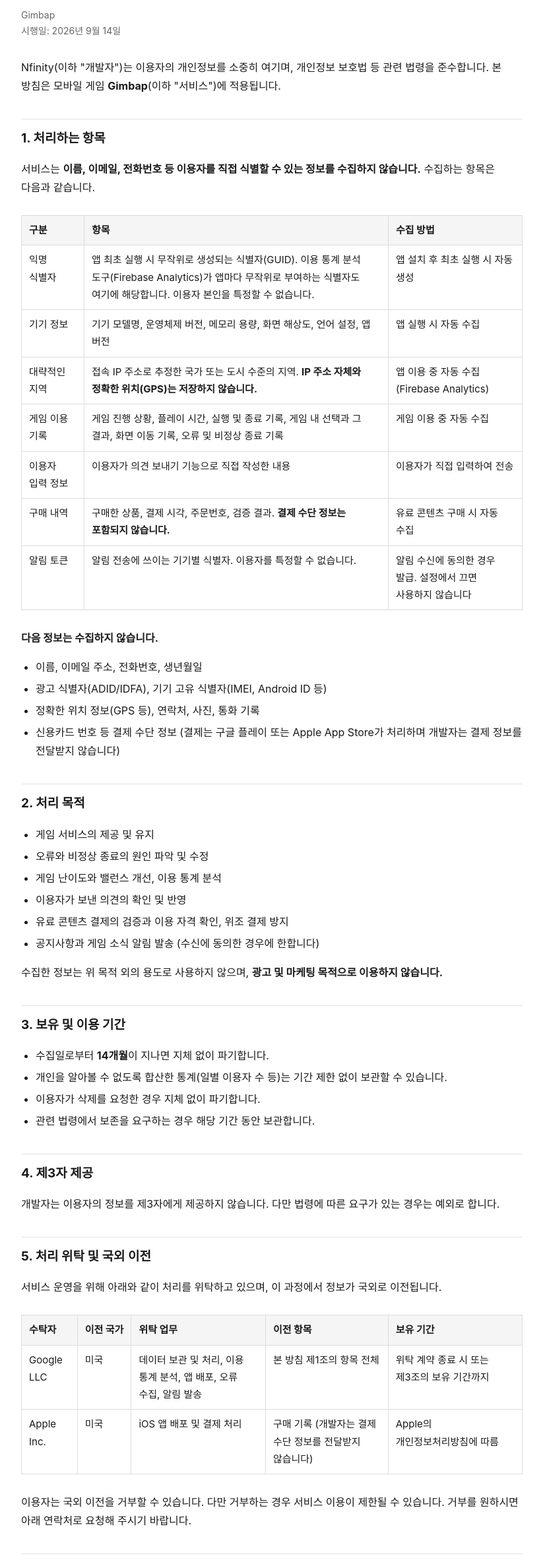
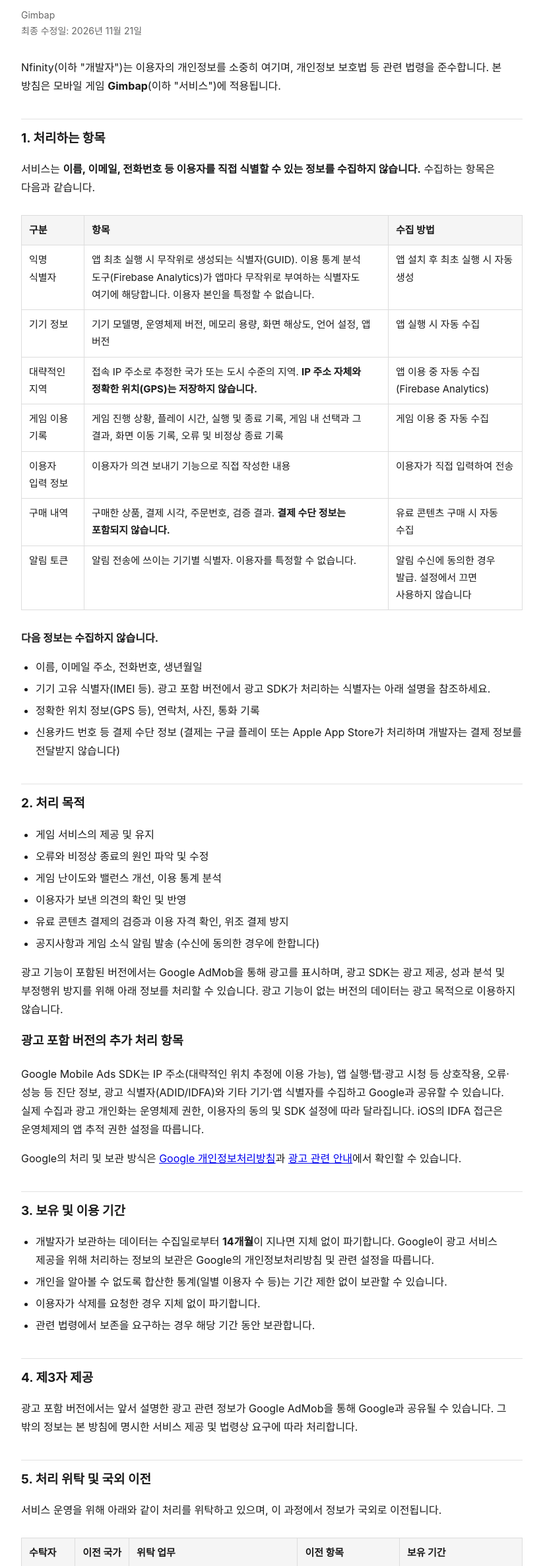
Before and after one commit to nfinity-hub/gimbap-legal, a plain HTML site: page privacy.html in a window 1280 px wide. Shown: the part 121-2495 px from the top of the page at 66% size, without its empty margins (228-1051 px from the left). Drawn offline with Linux system fonts and the light colour scheme.

Commit message:
Disclose AdMob data processing for ad-supported versions
Updated privacy policy to reflect the latest modifications regarding data collection and advertising practices.

```diff
--- a/privacy.html
+++ b/privacy.html
@@ -39,7 +39,7 @@
 <a class="lang" href="./privacy-en.html">English</a>
 
 <h1>개인정보처리방침</h1>
-<p class="meta">Gimbap<br>시행일: 2026년 9월 14일</p>
+<p class="meta">Gimbap<br>최종 수정일: 2026년 11월 21일</p>
 
 <p>Nfinity(이하 "개발자")는 이용자의 개인정보를 소중히 여기며, 개인정보 보호법 등 관련 법령을 준수합니다.
 본 방침은 모바일 게임 <strong>Gimbap</strong>(이하 "서비스")에 적용됩니다.</p>
@@ -95,7 +95,7 @@
 <p><strong>다음 정보는 수집하지 않습니다.</strong></p>
 <ul>
   <li>이름, 이메일 주소, 전화번호, 생년월일</li>
-  <li>광고 식별자(ADID/IDFA), 기기 고유 식별자(IMEI, Android ID 등)</li>
+  <li>기기 고유 식별자(IMEI 등). 광고 포함 버전에서 광고 SDK가 처리하는 식별자는 아래 설명을 참조하세요.</li>
   <li>정확한 위치 정보(GPS 등), 연락처, 사진, 통화 기록</li>
   <li>신용카드 번호 등 결제 수단 정보 (결제는 구글 플레이 또는 Apple App Store가 처리하며 개발자는 결제 정보를 전달받지 않습니다)</li>
 </ul>
@@ -109,18 +109,21 @@
   <li>유료 콘텐츠 결제의 검증과 이용 자격 확인, 위조 결제 방지</li>
   <li>공지사항과 게임 소식 알림 발송 (수신에 동의한 경우에 한합니다)</li>
 </ul>
-<p>수집한 정보는 위 목적 외의 용도로 사용하지 않으며, <strong>광고 및 마케팅 목적으로 이용하지 않습니다.</strong></p>
+<p>광고 기능이 포함된 버전에서는 Google AdMob을 통해 광고를 표시하며, 광고 SDK는 광고 제공, 성과 분석 및 부정행위 방지를 위해 아래 정보를 처리할 수 있습니다. 광고 기능이 없는 버전의 데이터는 광고 목적으로 이용하지 않습니다.</p>
+<h3>광고 포함 버전의 추가 처리 항목</h3>
+<p>Google Mobile Ads SDK는 IP 주소(대략적인 위치 추정에 이용 가능), 앱 실행·탭·광고 시청 등 상호작용, 오류·성능 등 진단 정보, 광고 식별자(ADID/IDFA)와 기타 기기·앱 식별자를 수집하고 Google과 공유할 수 있습니다. 실제 수집과 광고 개인화는 운영체제 권한, 이용자의 동의 및 SDK 설정에 따라 달라집니다. iOS의 IDFA 접근은 운영체제의 앱 추적 권한 설정을 따릅니다.</p>
+<p>Google의 처리 및 보관 방식은 <a href="https://policies.google.com/privacy">Google 개인정보처리방침</a>과 <a href="https://policies.google.com/technologies/ads">광고 관련 안내</a>에서 확인할 수 있습니다.</p>
 
 <h2>3. 보유 및 이용 기간</h2>
 <ul>
-  <li>수집일로부터 <strong>14개월</strong>이 지나면 지체 없이 파기합니다.</li>
+  <li>개발자가 보관하는 데이터는 수집일로부터 <strong>14개월</strong>이 지나면 지체 없이 파기합니다. Google이 광고 서비스 제공을 위해 처리하는 정보의 보관은 Google의 개인정보처리방침 및 관련 설정을 따릅니다.</li>
   <li>개인을 알아볼 수 없도록 합산한 통계(일별 이용자 수 등)는 기간 제한 없이 보관할 수 있습니다.</li>
   <li>이용자가 삭제를 요청한 경우 지체 없이 파기합니다.</li>
   <li>관련 법령에서 보존을 요구하는 경우 해당 기간 동안 보관합니다.</li>
 </ul>
 
 <h2>4. 제3자 제공</h2>
-<p>개발자는 이용자의 정보를 제3자에게 제공하지 않습니다. 다만 법령에 따른 요구가 있는 경우는 예외로 합니다.</p>
+<p>광고 포함 버전에서는 앞서 설명한 광고 관련 정보가 Google AdMob을 통해 Google과 공유될 수 있습니다. 그 밖의 정보는 본 방침에 명시한 서비스 제공 및 법령상 요구에 따라 처리합니다.</p>
 
 <h2>5. 처리 위탁 및 국외 이전</h2>
 <p>서비스 운영을 위해 아래와 같이 처리를 위탁하고 있으며, 이 과정에서 정보가 국외로 이전됩니다.</p>
@@ -131,7 +134,7 @@
   <tr>
     <td>Google LLC</td>
     <td>미국</td>
-    <td>데이터 보관 및 처리, 이용 통계 분석, 앱 배포, 오류 수집, 알림 발송</td>
+    <td>데이터 보관 및 처리, 이용 통계 분석, 앱 배포, 오류 수집, 알림 발송, 광고 포함 버전의 AdMob 광고 제공·측정 및 부정행위 방지</td>
     <td>본 방침 제1조의 항목 전체</td>
     <td>위탁 계약 종료 시 또는 제3조의 보유 기간까지</td>
   </tr>
@@ -165,7 +168,7 @@
 
 <h2>8. 안전성 확보 조치</h2>
 <ul>
-  <li>이용자를 직접 식별할 수 있는 정보를 수집하지 않고 익명 식별자만을 사용합니다.</li>
+  <li>서비스 운영에 필요한 데이터에 대한 접근을 제한하며, 광고 포함 버전의 식별자 처리는 앞서 설명한 SDK 설정과 이용자 선택을 따릅니다.</li>
   <li>수집된 데이터에 접근할 수 있는 인원을 최소한으로 제한합니다.</li>
   <li>전송 구간에 암호화된 통신(HTTPS)을 사용합니다.</li>
 </ul>
@@ -174,6 +177,8 @@
 <p>서비스는 게임 이용 기록을 자동으로 수집합니다.
 이용자는 앱 최초 실행 시 표시되는 동의 화면에서 수집 여부를 확인할 수 있으며,
 앱을 삭제하면 수집이 중단됩니다.</p>
+
+<p>광고 포함 버전에서는 표시되는 개인정보 선택 화면에서 동의 여부를 관리할 수 있습니다. 기기의 광고 개인화·광고 식별자 설정 및 iOS의 추적 권한을 변경할 수 있으며, 개인정보 선택 변경 또는 문의는 아래 이메일로 요청할 수 있습니다.</p>
 
 <h2>10. 아동의 개인정보</h2>
 <p>서비스는 <strong>만 13세 미만 아동을 대상으로 하지 않으며</strong>, 만 13세 미만 아동의 개인정보를
@@ -209,8 +214,8 @@
 중요한 변경이 있을 때에는 앱 실행 시 다시 동의를 받습니다.</p>
 
 <p class="meta" style="margin-top:36px">
-공고일: 2026년 9월 14일<br>
-시행일: 2026년 9월 14일
+최종 수정일: 2026년 11월 21일<br>
+광고 관련 추가 내용은 광고 기능이 포함된 앱 버전에 적용됩니다.
 </p>
 
 </body>
```
